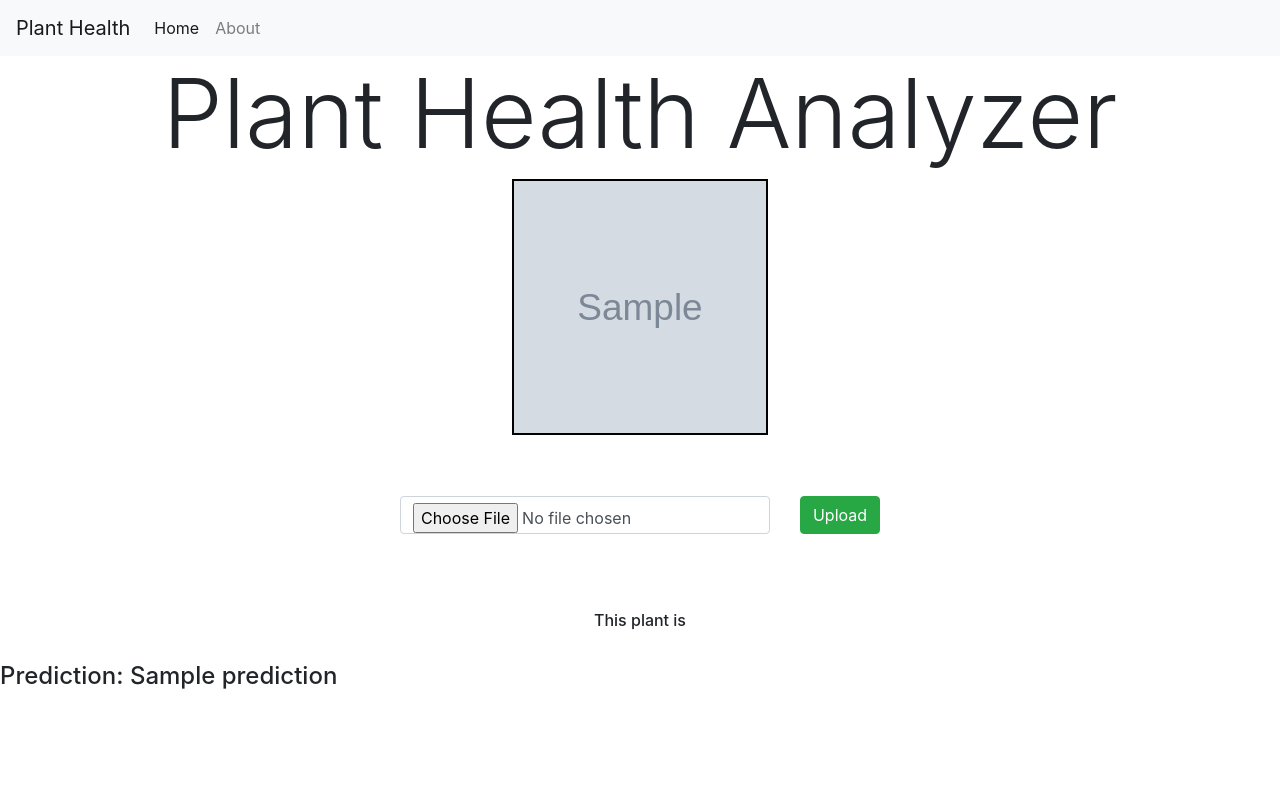
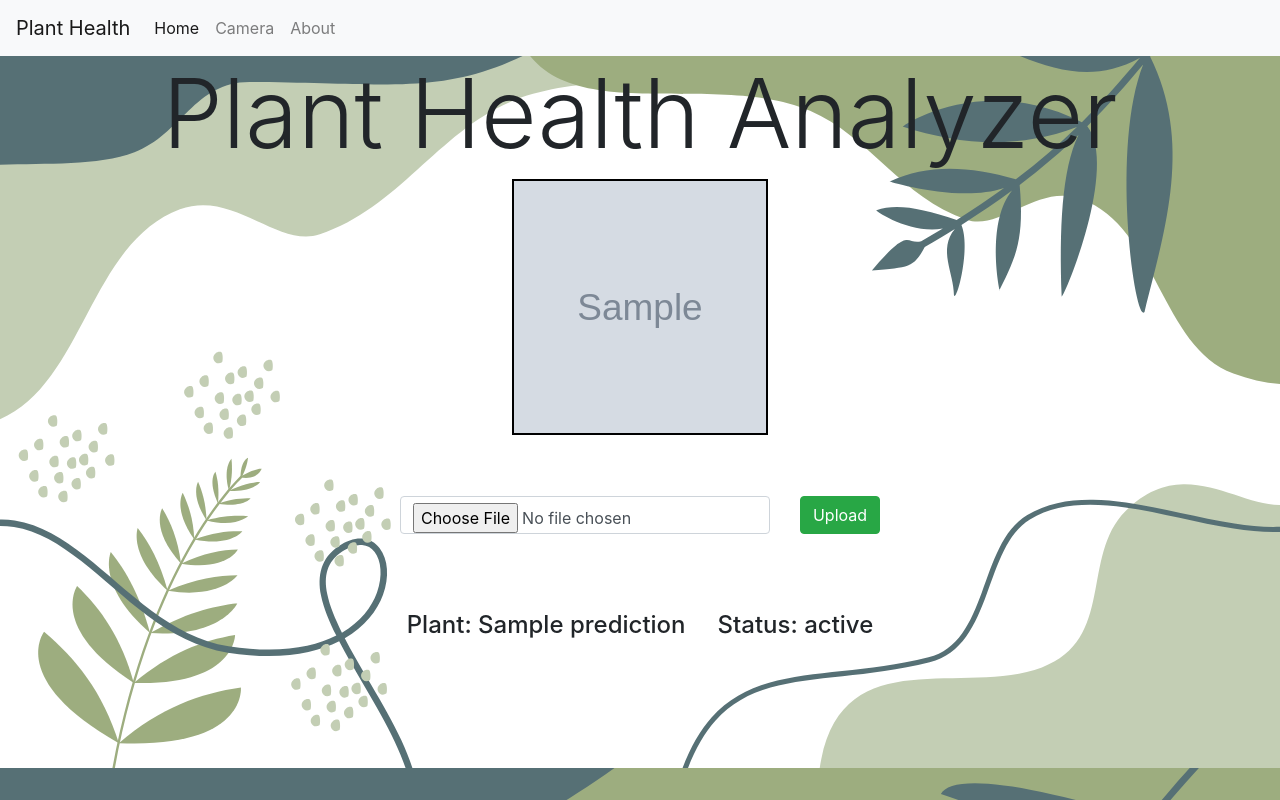
Before and after one commit to lextago/sparkhack-2025, a Flask app: template templates/index.html in a window 1280 px wide. Run offline with Flask 3, Linux system fonts and the light colour scheme; the template is opened without the code that fills it: values that come from a table or form of the project are taken from there, most other values are stand-ins (such as "Sample title", 1, 10 or a date in 2020); grey boxes marked "Sample" are stand-in pictures; some libraries are stand-ins or nearby versions.

Commit message:
added live camera support, changed layout

```diff
--- a/app.py
+++ b/app.py
@@ -49,6 +49,10 @@ transform = transforms.Compose([
 def get_file(filename):
     return send_from_directory(app.config['UPLOADED_PHOTOS_DEST'], filename)
 
+@app.route('/camera')
+def camera():
+    return render_template("camera.html")
+
 @app.route('/home')
 def home():
     return redirect(url_for("index"))
@@ -59,6 +63,7 @@ def index():
     file_url = None
     prediction = None
     prediction_name = None
+    prediction_status = None
 
     if form.validate_on_submit():
         filename = photos.save(form.photo.data)
@@ -84,4 +89,10 @@ def index():
                 'Tomato___Tomato_mosaic_virus', 'Tomato___Tomato_Yellow_Leaf_Curl_Virus']
             prediction_name = class_names[prediction]
 
-    return render_template("index.html", form=form, file_url=file_url, prediction=prediction_name)
+            tokens = prediction_name.split("_")
+            tokens = list(filter(None, tokens))
+            prediction_name = " ".join(tokens[:-1])
+            prediction_status = tokens[-1:][0]
+
+
+    return render_template("index.html", form=form, file_url=file_url, prediction={"name":prediction_name, "status":prediction_status})
--- a/templates/base.html
+++ b/templates/base.html
@@ -22,6 +22,9 @@
               <a class="nav-link" href="/home">Home <span class="sr-only">(current)</span></a>
             </li>
             <li class="nav-item">
+              <a class="nav-link" href="/camera">Camera</a>
+            </li>
+            <li class="nav-item">
               <a class="nav-link" href="#">About</a>
             </li>
           </ul>
@@ -37,3 +40,10 @@
     <script src="https://stackpath.bootstrapcdn.com/bootstrap/4.3.1/js/bootstrap.min.js" integrity="sha384-JjSmVgyd0p3pXB1rRibZUAYoIIy6OrQ6VrjIEaFf/nJGzIxFDsf4x0xIM+B07jRM" crossorigin="anonymous"></script>
   </body>
 </html>
+
+<style>
+  body {
+    background-image: url('/static/img/green-background.svg');
+    background-size:cover;
+  }
+</style>
--- a/templates/index.html
+++ b/templates/index.html
@@ -30,15 +30,15 @@
 </form>
 
 {% if file_url %}
-<div class="d-flex justify-content-center">
-    <h6 style="margin:2vh">This plant is </h6>
-</div>
-{% endif %}
+    <div class="d-flex justify-content-center">
 
+        {% if prediction %}
+            <h4 style="margin:2vh">Plant: {{ prediction["name"] }}</h4>
+            <h4 style="margin:2vh">Status: {{ prediction["status"] }}</h4>
+        {% else %}
+            <h4 style="margin:2vh">This plant was unable to be identified.</h4>
+        {% endif %}
 
-{% if prediction %}
-    <div class="mt-3">
-        <h4>Prediction: {{ prediction }}</h4>
     </div>
 {% endif %}
 
```
Also changed, not shown: templates/camera.html (added, +49 -0 lines), static/img/background.webp (added), static/img/green-background.svg (added).
